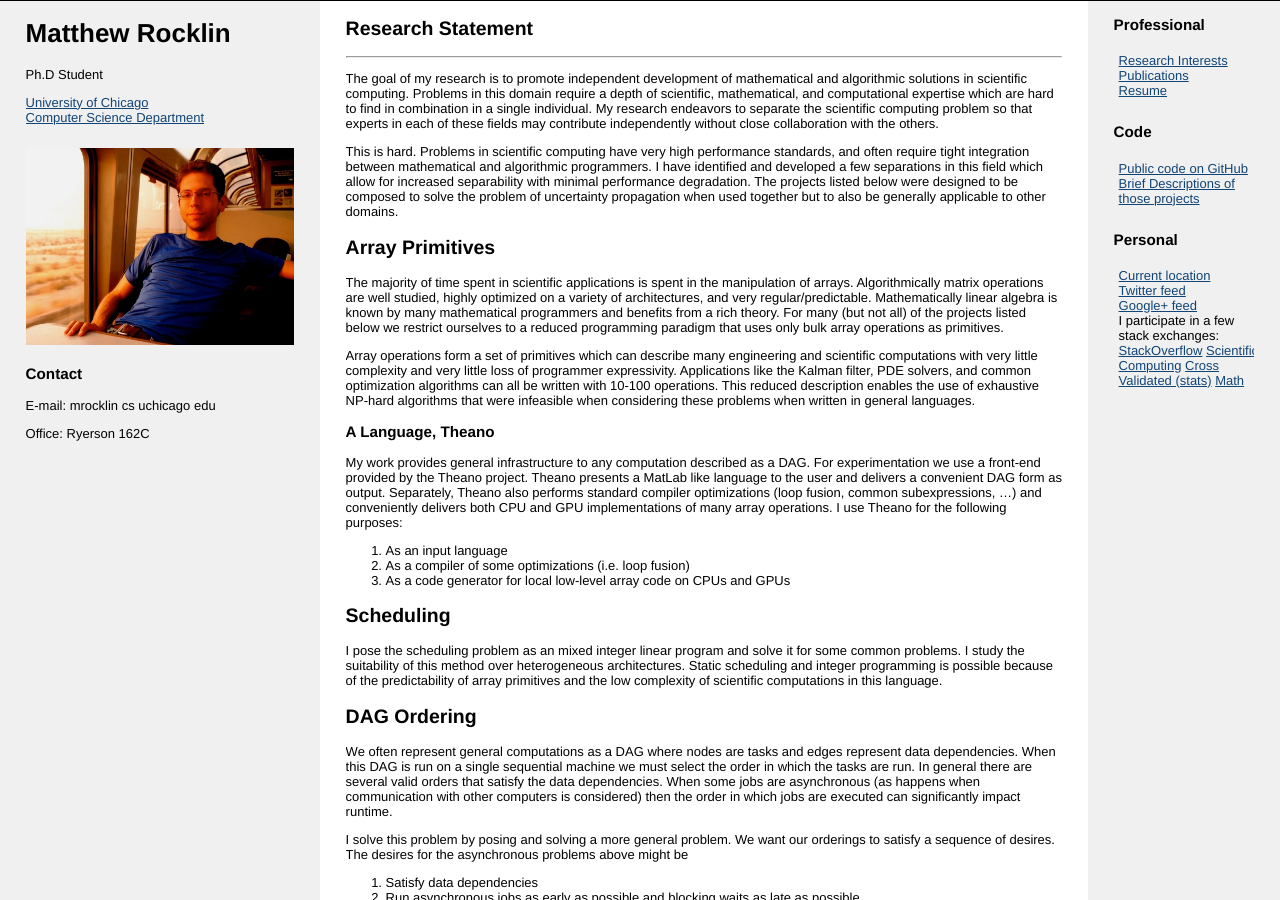
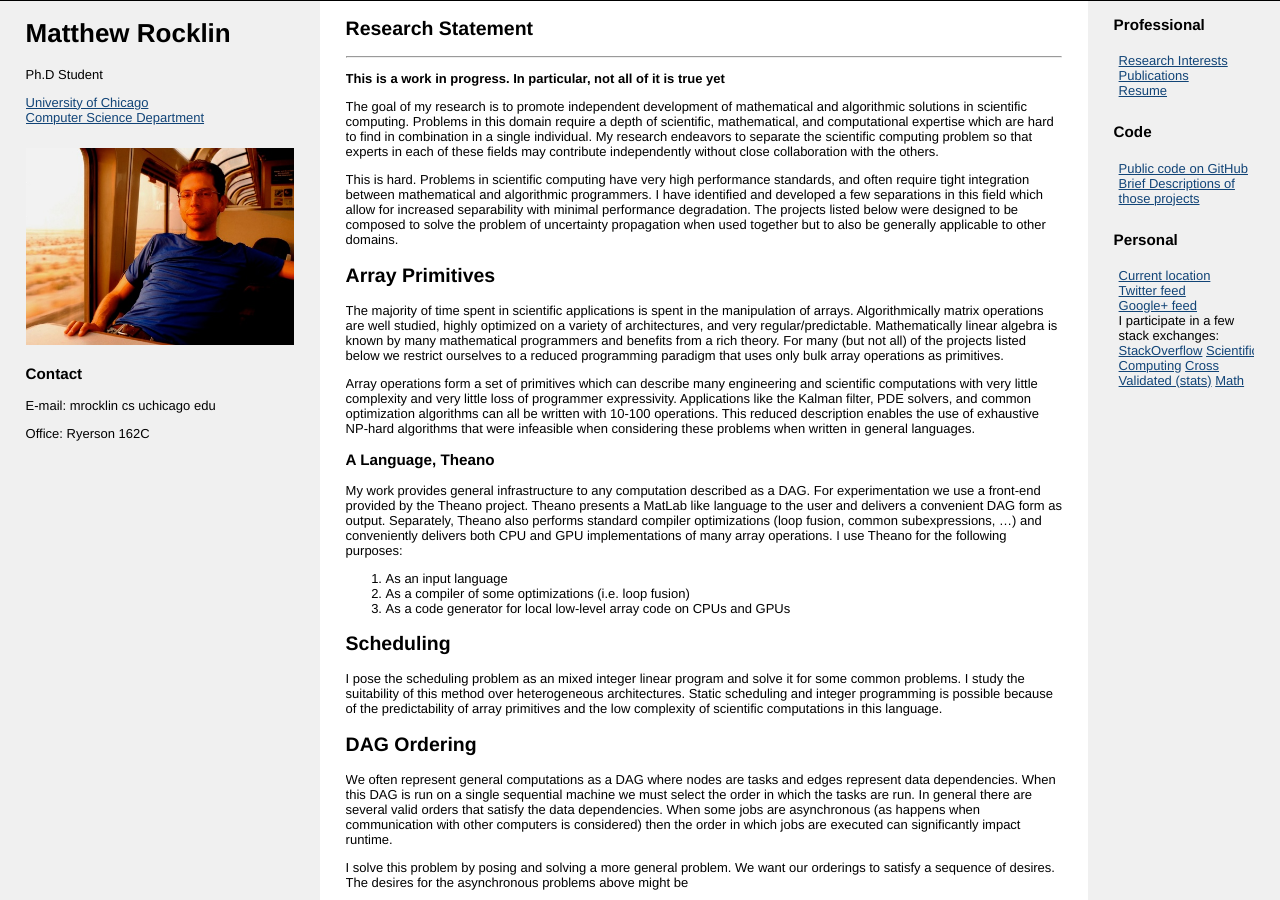
Before and after one commit to mrocklin/mrocklin.github.io, a Jekyll site: the page built from pub/research-statement.md, in a window 1280 px wide and 900 px high. Built offline with Jekyll 4.4.1, drawn with Linux system fonts in a browser that asks for light colours; Markdown is read by kramdown in place of the engine named in the settings.

Commit message:
add disclaimer to research statement

```diff
--- a/pub/research-statement.md
+++ b/pub/research-statement.md
@@ -2,6 +2,8 @@
 title: Research Statement
 layout: default
 ---
+
+**This is a work in progress. In particular, not all of it is true yet**
 
 The goal of my research is to promote independent development of mathematical and algorithmic solutions in scientific computing. Problems in this domain require a depth of scientific, mathematical, and computational expertise which are hard to find in combination in a single individual. My research endeavors to separate the scientific computing problem so that experts in each of these fields may contribute independently without close collaboration with the others.
 
```
